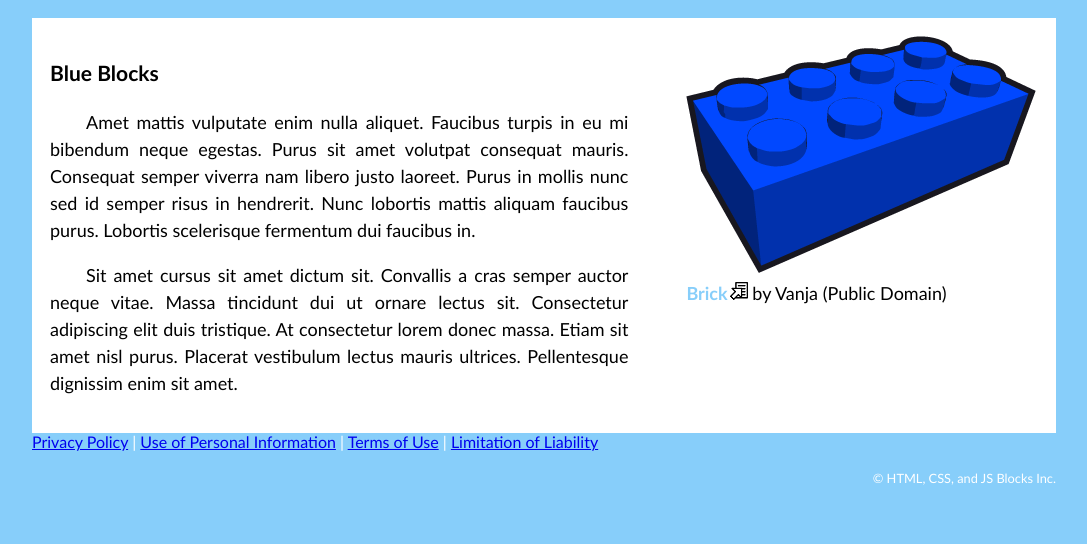
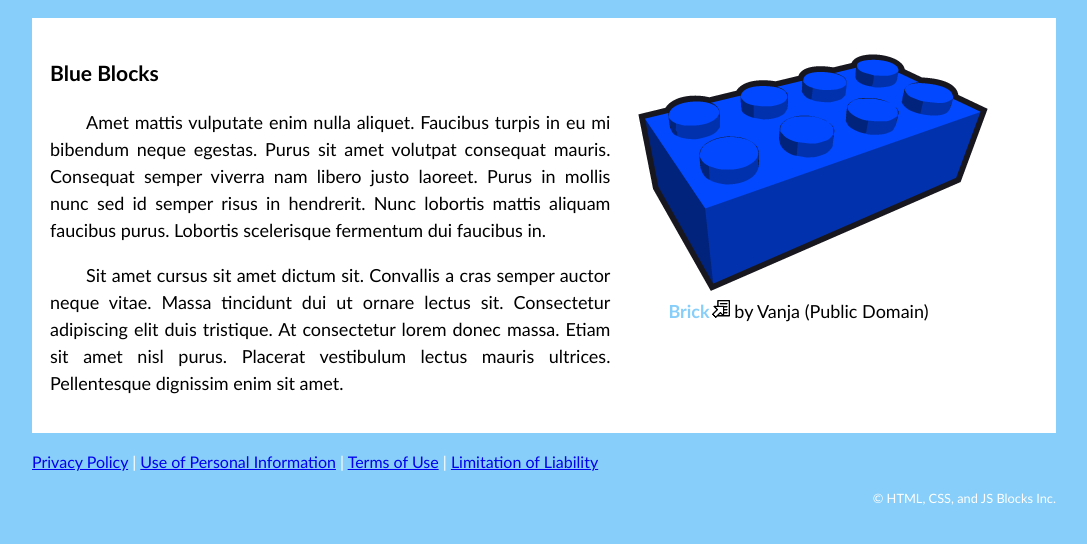
Before and after one commit to foulerfire/COMP1002, a PHP site: page /blue.html in a window 1280 px wide. Shown: the part 140-684 px from the top of the page, without its empty margins (96-1183 px from the left). Run offline with PHP 8.4, Linux system fonts and the light colour scheme; some libraries are stand-ins or nearby versions.

Commit message:
Lab-D Complete

```diff
--- a/lab-d/css/styles.css
+++ b/lab-d/css/styles.css
@@ -82,14 +82,17 @@ main section time {
 
 /* STEP 5c: After adding a colored border to the below MAIN ASIDE, go ahead and also add padding to the top, right, and bottom (not the left) */
 main aside {
-
+	/* border: 1px solid orange;  temporary visual border (STEP 5c), now commented out (STEP 5d) */
 	width: 40%;
-
+	padding: 1em 1em 1em 0;    /* top, right, bottom padding; no left padding*/
 }
 /* STEP 5d: Comment out the borders for the MAIN SECTION and the MAIN ASIDE above - we don't need them anymore */
 
 /* STEP 7a: This is a challenge! Build a selector that targets the images of the colored building blocks ONLY - you will need to use a selector that targets IMG elements inside ASIDE elements that have an 'alt' attribute where the value ends with the word, "block" (you may need to look back at the learning module that covered selectors) */
-
+aside img[alt$="block"] {
+	position: relative;
+	left: -3rem;
+}
 
 /* STEP 7b: Position block images a bit more to the left using 'position: relative' - then create a second declartion with the 'left' property equal to -3rem in the above rule you just completed - check how your pages look in the browser, and you are all finished with the lab! */
 
@@ -129,7 +132,7 @@ blockquote::first-letter {
 
 /* STEP 6: The FOOTER is a bit too close to the MAIN - add a margin-top to the FOOTER of 2rem */
 footer {
-
+	margin-top: 2rem;
 	font-size: 1.6rem;
 }
 
```
